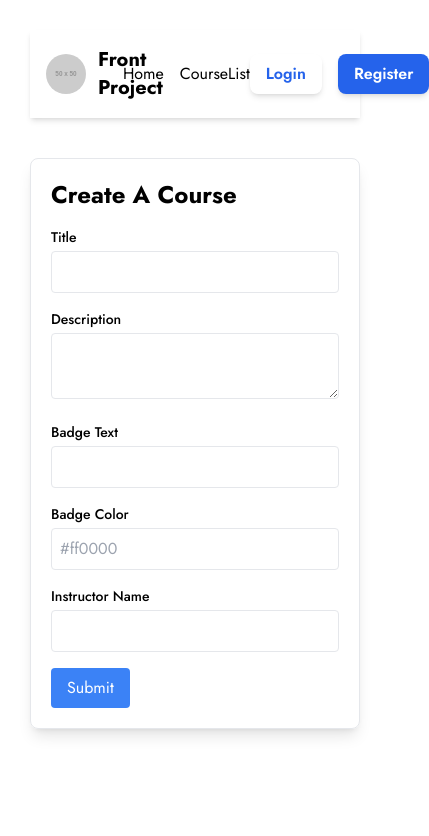
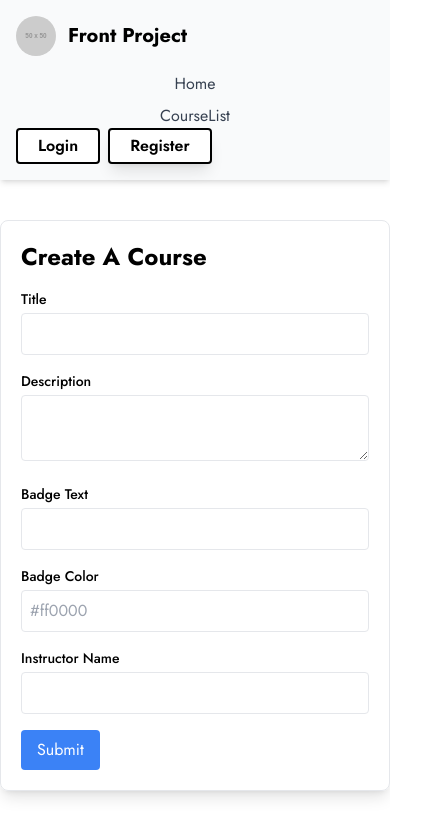
Before and after one commit to sabbir-hossen66/microdeft_react_test_sabbir-hossen, a React (Vite) app: page / in a window 390 px wide. Shown: the top 836 px of the page, 429 px wide, since content can reach past the window. Built offline with nearby package versions, Linux system fonts and the light colour scheme; no server answers.

Commit message:
responsive and re-design

```diff
--- a/src/components/Header.jsx
+++ b/src/components/Header.jsx
@@ -3,11 +3,10 @@ import { Link } from 'react-router-dom';
 
 const Header = () => {
   return (
-    <div>
-      <header className=" p-4 shadow-md">
-        <div className="container mx-auto flex justify-between items-center">
+    <header className="p-4 shadow-md bg-gray-50">
+      <div className="container mx-auto flex justify-between items-center flex-wrap">
         {/* Logo and Site Name */}
-          <div className="flex items-center space-x-3">
+        <div className="flex items-center space-x-3 mb-4 md:mb-0">
           <img
             src="https://via.placeholder.com/50"
             alt="Logo"
@@ -17,34 +16,51 @@ const Header = () => {
             Front Project
           </h1>
         </div>
-          <div>
-            <ul className="flex items-center space-x-4">
+
+        {/* Navigation Links */}
+        <div className="w-full md:w-auto">
+          <ul className="flex flex-col md:flex-row items-center space-y-2 md:space-y-0 md:space-x-4">
             <li>
-                <Link to="/">Home</Link>
+              <Link
+                to="/"
+                className="text-gray-700 hover:text-blue-600 transition duration-300"
+              >
+                Home
+              </Link>
             </li>
             <li>
-                <Link to="/course-list">CourseList</Link>
+              <Link
+                to="/course-list"
+                className="text-gray-700 hover:text-blue-600 transition duration-300"
+              >
+                CourseList
+              </Link>
             </li>
           </ul>
         </div>
+
         {/* Buttons */}
-          <div className="flex items-center space-x-4">
-
+        <div className="flex items-center space-x-2 md:space-x-4">
           <Link to="/login">
-              <button className="px-4 py-2 bg-white text-blue-600 font-semibold rounded-lg shadow-md hover:scale-105 hover:bg-blue-100 transition duration-300">
+            <button className="relative px-5 py-1 border-2 border-black hover:text-white hover:border-none bg-white border-solid-6 text-black font-semibold rounded  overflow-hidden group">
+              <span className="absolute inset-0 w-0 bg-blue-500 transition-all duration-500 ease-out group-hover:w-full"></span>
+              <span className="relative z-10 transition-transform duration-300 group-hover:scale-105">
                 Login
+              </span>
             </button>
           </Link>
 
-            <Link to='/register'>
-              <button className="px-4 py-2 bg-blue-600 text-white font-semibold rounded-lg shadow-md hover:scale-105 hover:bg-blue-700 transition duration-300">
+          <Link to="/register">
+            <button className="relative px-5 py-1 bg-white border-2 border-black hover:text-white hover:border-none text-black font-semibold rounded shadow-lg overflow-hidden group">
+              <span className="absolute inset-0 w-0 bg-blue-500 transition-all duration-500 ease-out group-hover:w-full"></span>
+              <span className="relative z-10 transition-transform duration-300 group-hover:scale-105">
                 Register
+              </span>
             </button>
           </Link>
         </div>
       </div>
     </header>
-    </div>
   );
 };
 
--- a/src/layout/Root.jsx
+++ b/src/layout/Root.jsx
@@ -1,9 +1,11 @@
 import React from 'react';
 import { Outlet } from 'react-router-dom';
+import Header from '../components/Header';
 
 const Root = () => {
   return (
     <div className='font-poppins'>
+      <Header />
       <Outlet />
     </div>
   );
--- a/src/pages/courseList/CourseList.jsx
+++ b/src/pages/courseList/CourseList.jsx
@@ -32,8 +32,6 @@ const CourseList = () => {
 
   return (
     <div>
-      <p>name:</p>
-      <h3>hello</h3>
       <div className='display'>
         {
 
--- a/src/pages/courseList/courseList.css
+++ b/src/pages/courseList/courseList.css
@@ -1,7 +1,6 @@
 /* Basic Reset */
 body {
-  margin: 20px;
-  padding: 10px;
+  margin: 0px;
   font-family: Arial, sans-serif;
 }
 
@@ -10,6 +9,8 @@ body {
   display: flex;
   flex-wrap: wrap;
   justify-content: space-between;
+  margin: 12px;
+  padding-bottom: 7rem;
 }
 
 /* Card Container */
--- a/src/pages/landingPage/LandingPage.jsx
+++ b/src/pages/landingPage/LandingPage.jsx
@@ -1,11 +1,10 @@
 import React from 'react';
-import Header from '../../components/Header';
 import Course from '../course/Course';
 
 const LandingPage = () => {
   return (
     <div>
-      <Header />
+
       <Course />
     </div>
   );
```
Lines whose indentation alone changed are shown as unchanged.
